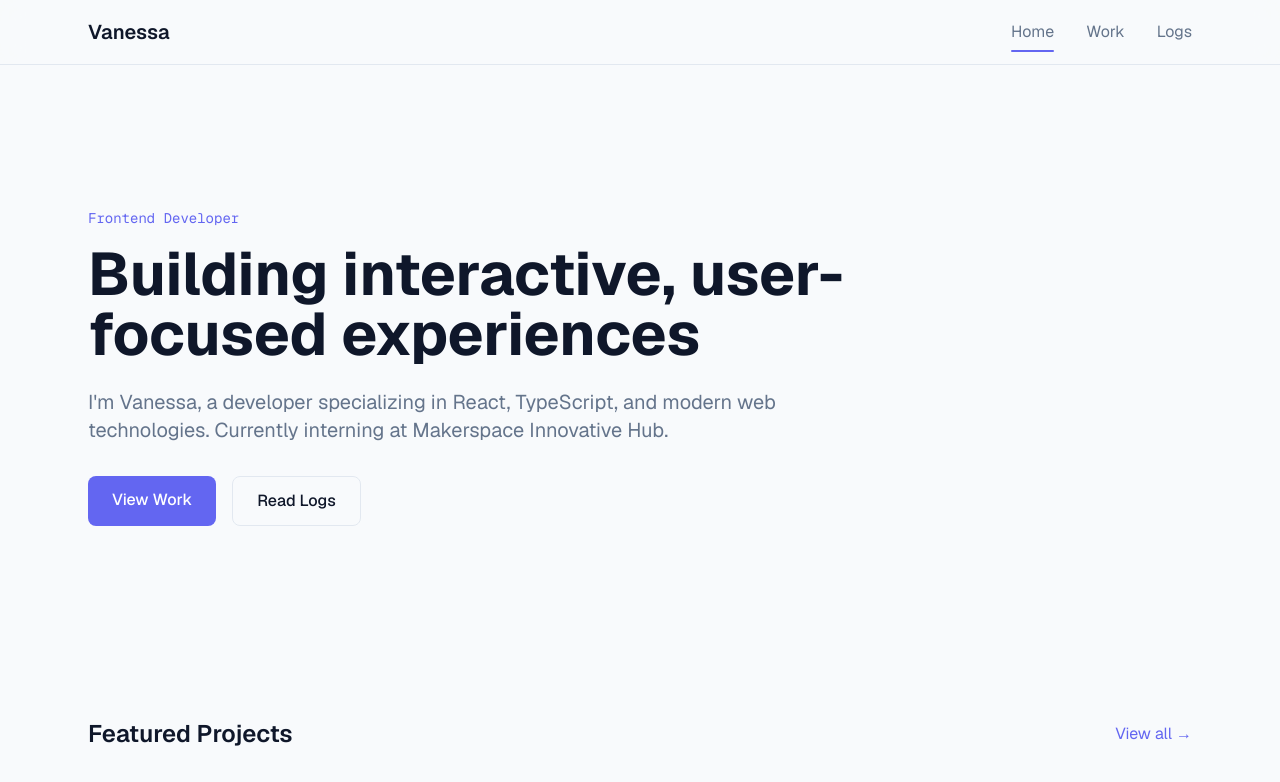
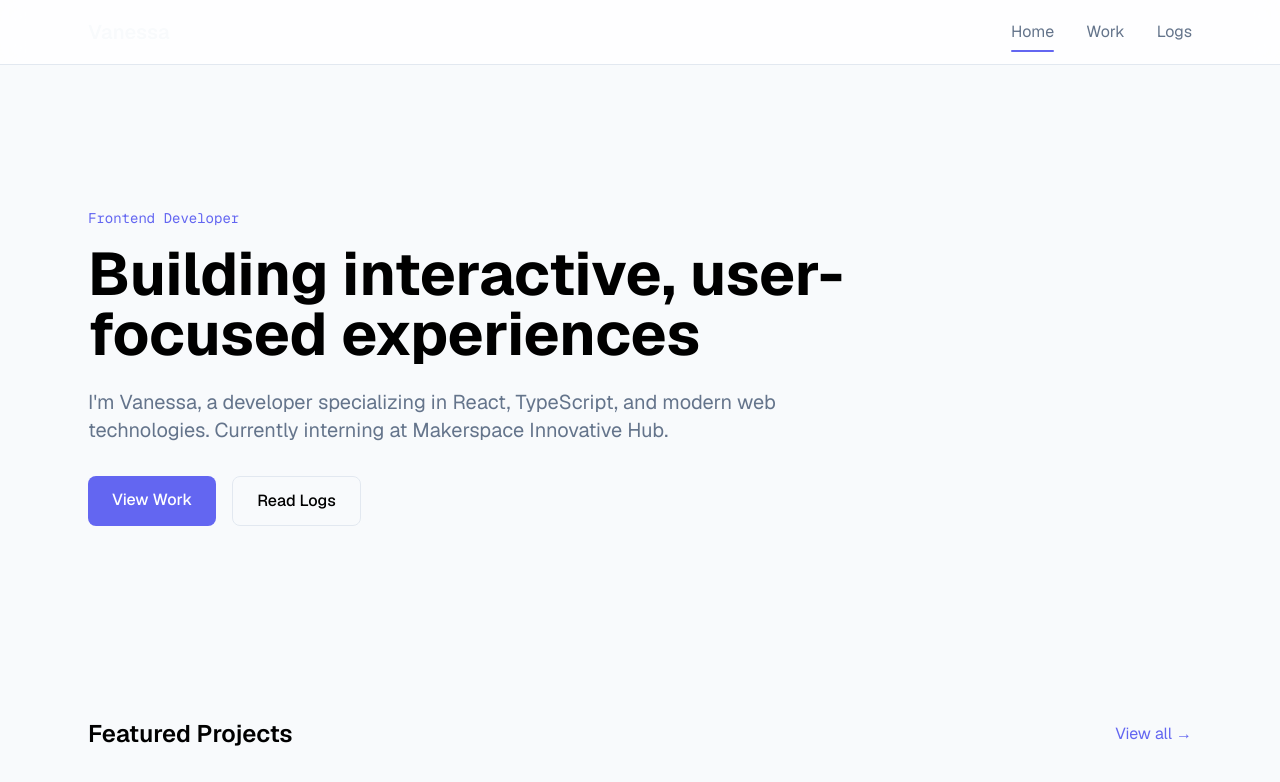
Before and after one commit to jimenezvanessa/vanessaportfolio, a Next.js app: page / in a window 1280 px wide. Shown: the top 782 px of the page. Built offline with nearby package versions, Linux system fonts and the light colour scheme.

Commit message:
Update color scheme for better visibility

```diff
--- a/src/app/globals.css
+++ b/src/app/globals.css
@@ -1,17 +1,18 @@
 @import "tailwindcss";
 
 :root {
-  --base: #0F172A;
-  --surface: #F8FAFC;
-  --accent: #6366F1;
-  --highlight: #22D3EE;
-  --foreground: #0F172A;
-  --foreground-muted: #64748B;
-  --card-bg: #FFFFFF;
-  --border: #E2E8F0;
+  --base: #0f0f0f;
+  --surface: #1a1a2e;
+  --accent: #6366f1;
+  --accent-hover: #818cf8;
+  --highlight: #22d3ee;
+  --foreground: #ffffff;
+  --foreground-muted: #a1a1aa;
+  --card-bg: #1e1e32;
+  --border: #2d2d44;
 
-  --background: var(--surface);
-  --foreground: var(--base);
+  --background: var(--base);
+  --foreground: var(--foreground);
 }
 
 @theme inline {
@@ -20,6 +21,7 @@
   --color-base: var(--base);
   --color-surface: var(--surface);
   --color-accent: var(--accent);
+  --color-accent-hover: var(--accent-hover);
   --color-highlight: var(--highlight);
   --color-foreground-muted: var(--foreground-muted);
   --color-card: var(--card-bg);
@@ -29,17 +31,20 @@
   --font-mono: var(--font-geist-mono), monospace;
 }
 
-@media (prefers-color-scheme: dark) {
+@media (prefers-color-scheme: light) {
   :root {
-    --base: #0F172A;
-    --surface: #0F172A;
-    --card-bg: #1E293B;
-    --border: #334155;
-    --foreground: #F8FAFC;
-    --foreground-muted: #94A3B8;
+    --base: #f8fafc;
+    --surface: #ffffff;
+    --accent: #6366f1;
+    --accent-hover: #4f46e5;
+    --highlight: #0891b2;
+    --foreground: #0f172a;
+    --foreground-muted: #64748b;
+    --card-bg: #ffffff;
+    --border: #e2e8f0;
 
     --background: var(--base);
-    --foreground: var(--surface);
+    --foreground: var(--foreground);
   }
 }
 
```
